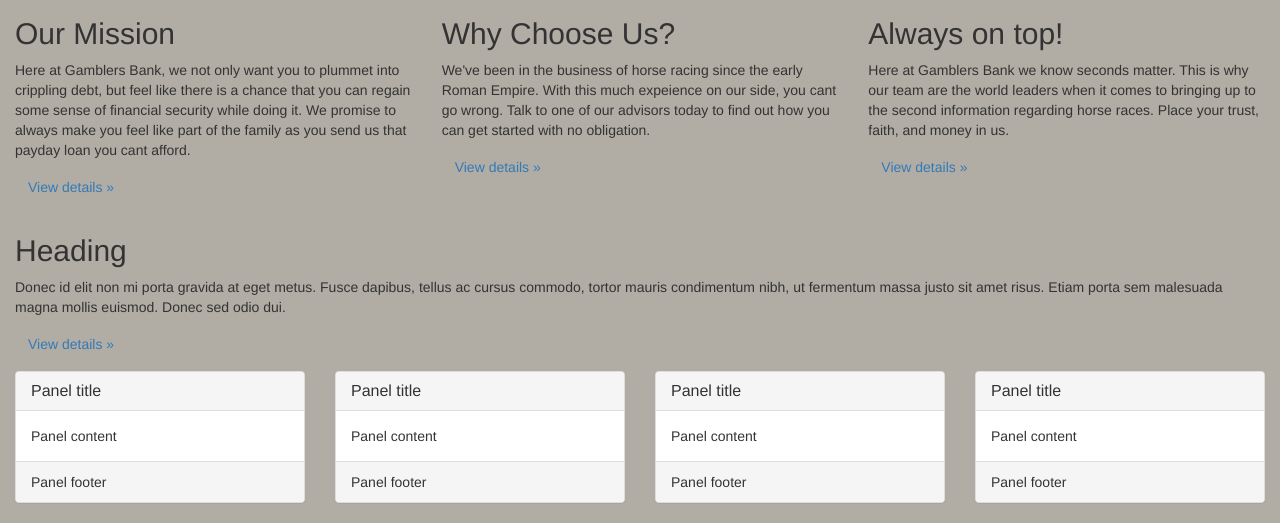
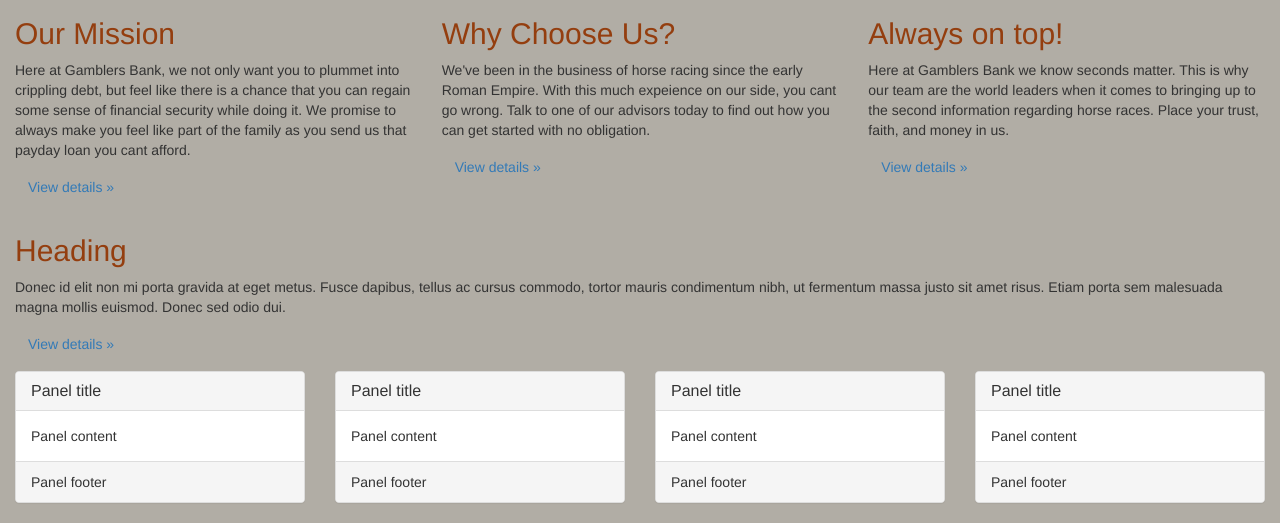
Before and after one commit to boney0002/boney0002.github.io, a plain HTML site: page index.html in a window 1280 px wide. Shown: the part 417-940 px from the top of the page. Drawn offline with Linux system fonts and the light colour scheme.

Commit message:
Update style.css

```diff
--- a/css/style.css
+++ b/css/style.css
@@ -1,3 +1,7 @@
 body {
     background-color: #B1ADA5;
 }
+
+h2 {
+    color: #943E0F;
+}
```
